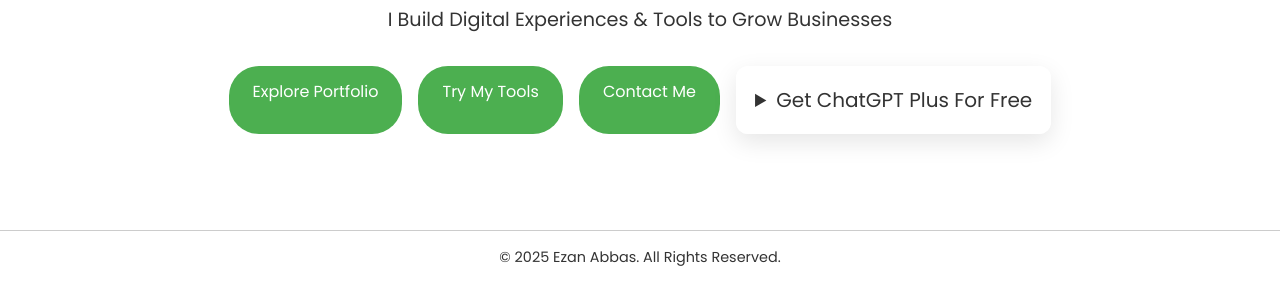
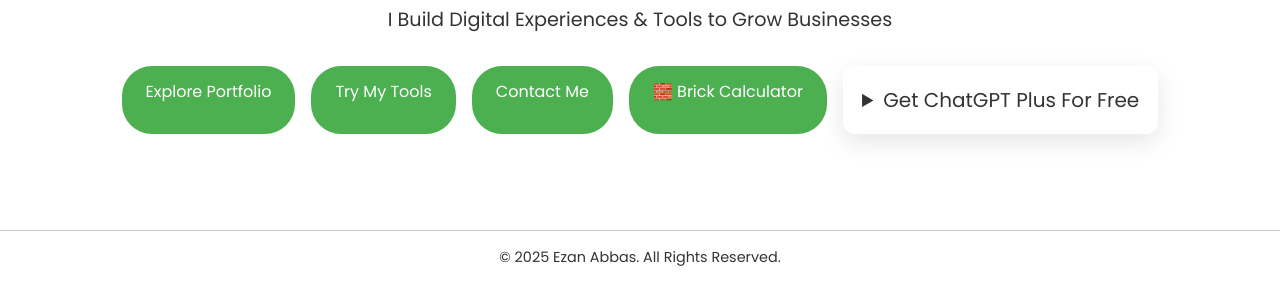
Before and after one commit to ezanabbas-7424/ezanabbas, a plain HTML site: page index.html in a window 1280 px wide. Shown: the part 339-644 px from the top of the page. Drawn offline with Linux system fonts and the light colour scheme.

Commit message:
Update index.html

```diff
--- a/index.html
+++ b/index.html
@@ -249,6 +249,7 @@
         <a href="portfolio.html" class="btn">Explore Portfolio</a>
         <a href="tools.html" class="btn">Try My Tools</a>
         <a href="contact.html" class="btn">Contact Me</a>
+        <a href="brick.html" target="_blank" class="btn">🧱 Brick Calculator </a>
 
         <div class="tool-grid" style="
       background: rgba(255, 255, 255, 0.7);
```
